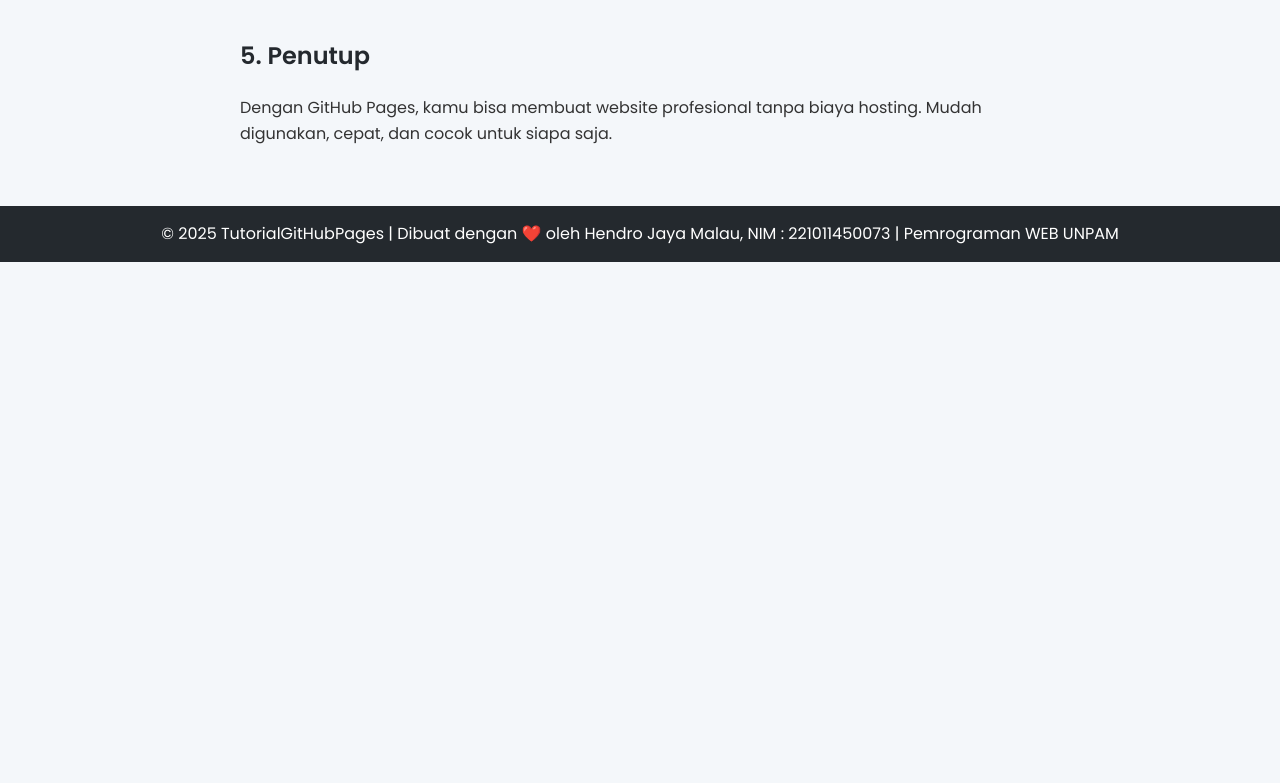
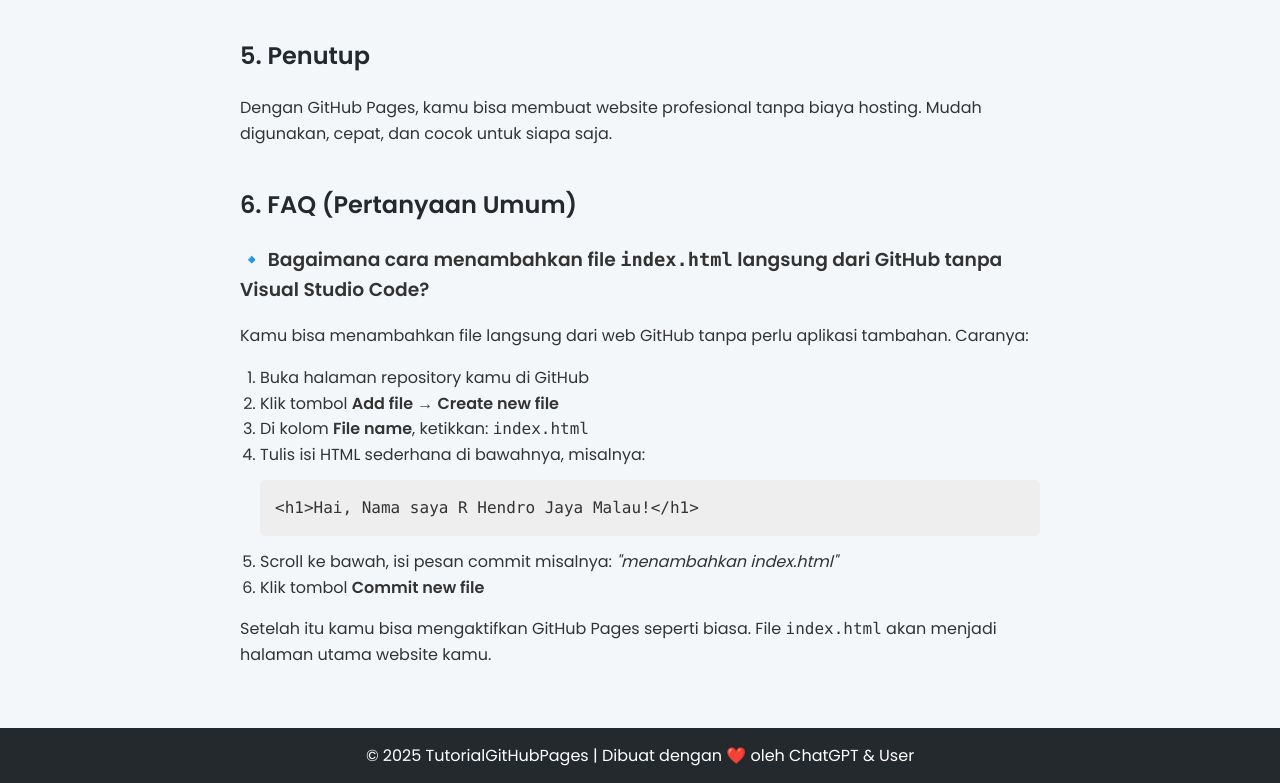
Before and after one commit to hendromalau/pemrograman-web, a plain HTML site: page index.html in a window 1280 px wide. Shown: the part 1641-2424 px from the top of the page. Before the commit the page ends 1903 px from the top, so only its background shows below. Drawn offline with Linux system fonts and the light colour scheme.

Commit message:
update  with faq

```diff
--- a/index.html
+++ b/index.html
@@ -72,6 +72,10 @@
     }
 
     ul {
+      padding-left: 20px;
+    }
+
+    ol {
       padding-left: 20px;
     }
   </style>
@@ -154,10 +158,28 @@ git push origin main</code></pre>
       <h2>5. Penutup</h2>
       <p>Dengan GitHub Pages, kamu bisa membuat website profesional tanpa biaya hosting. Mudah digunakan, cepat, dan cocok untuk siapa saja.</p>
     </div>
+
+    <div class="step">
+      <h2>6. FAQ (Pertanyaan Umum)</h2>
+
+      <h3>🔹 Bagaimana cara menambahkan file <code>index.html</code> langsung dari GitHub tanpa Visual Studio Code?</h3>
+      <p>Kamu bisa menambahkan file langsung dari web GitHub tanpa perlu aplikasi tambahan. Caranya:</p>
+      <ol>
+        <li>Buka halaman repository kamu di GitHub</li>
+        <li>Klik tombol <strong>Add file</strong> → <strong>Create new file</strong></li>
+        <li>Di kolom <strong>File name</strong>, ketikkan: <code>index.html</code></li>
+        <li>Tulis isi HTML sederhana di bawahnya, misalnya:
+          <pre><code>&lt;h1&gt;Hai, Nama saya R Hendro Jaya Malau!&lt;/h1&gt;</code></pre>
+        </li>
+        <li>Scroll ke bawah, isi pesan commit misalnya: <em>"menambahkan index.html"</em></li>
+        <li>Klik tombol <strong>Commit new file</strong></li>
+      </ol>
+      <p>Setelah itu kamu bisa mengaktifkan GitHub Pages seperti biasa. File <code>index.html</code> akan menjadi halaman utama website kamu.</p>
+    </div>
   </div>
 
   <footer>
-    &copy; 2025 TutorialGitHubPages | Dibuat dengan ❤️ oleh Hendro Jaya Malau, NIM : 221011450073 | Pemrograman WEB UNPAM
+    &copy; 2025 TutorialGitHubPages | Dibuat dengan ❤️ oleh ChatGPT & User
   </footer>
 </body>
 </html>
```
